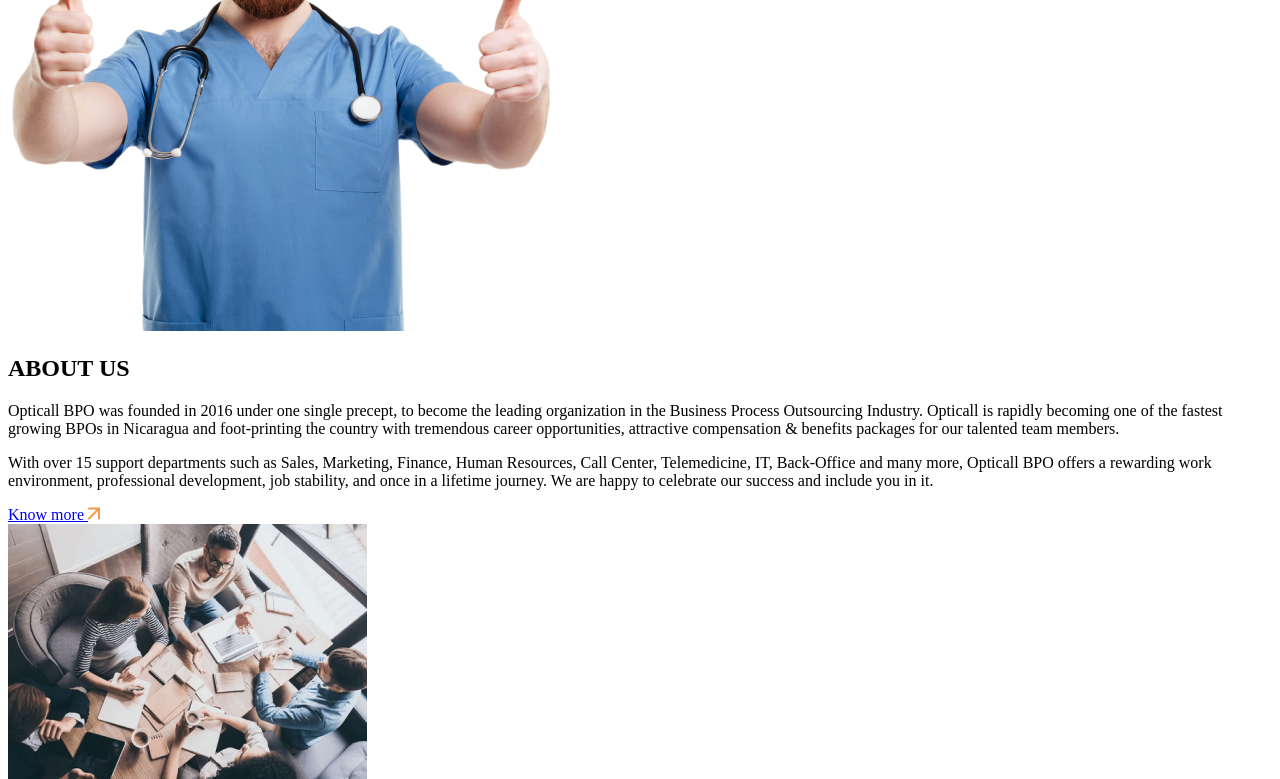
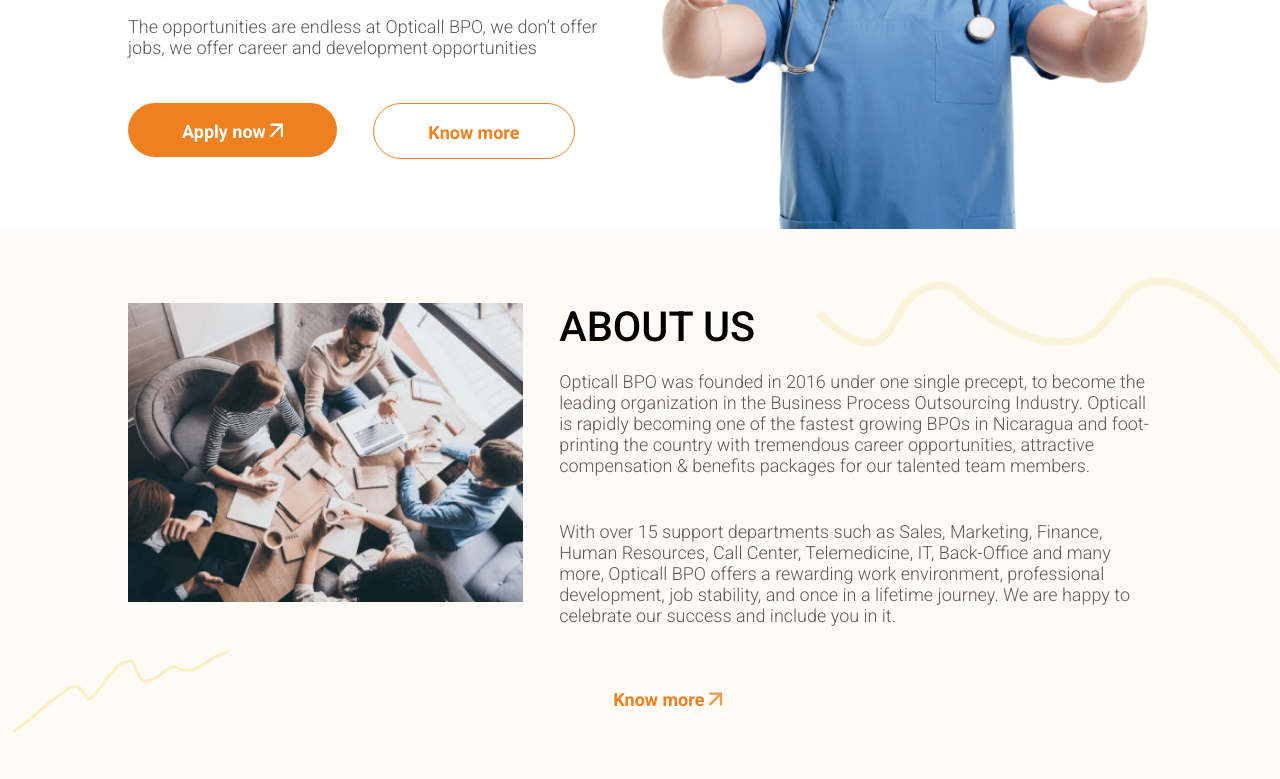
Before and after one commit to Jehaann-Manzanares/Career-page, a plain HTML site: page index.html in a window 1280 px wide. Shown: the part 432-1211 px from the top of the page. Drawn offline with Linux system fonts and the light colour scheme.

Commit message:
Updading path to reach css styles

```diff
--- a/css/styles.css
+++ b/css/styles.css
@@ -1,6 +1,6 @@
-@import url("css/global.css");
-@import url("css/header.css");
-@import url("css/main.css");
-@import url("css/about-us.css");
-@import url("css/positions.css");
-@import url("css/contact.css");
+@import url("global.css");
+@import url("header.css");
+@import url("main.css");
+@import url("about-us.css");
+@import url("positions.css");
+@import url("contact.css");
```
